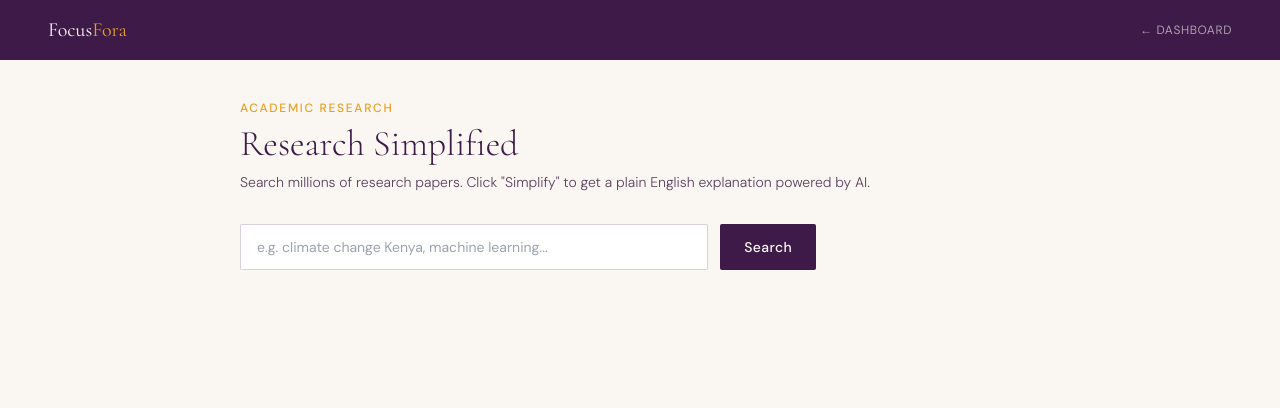
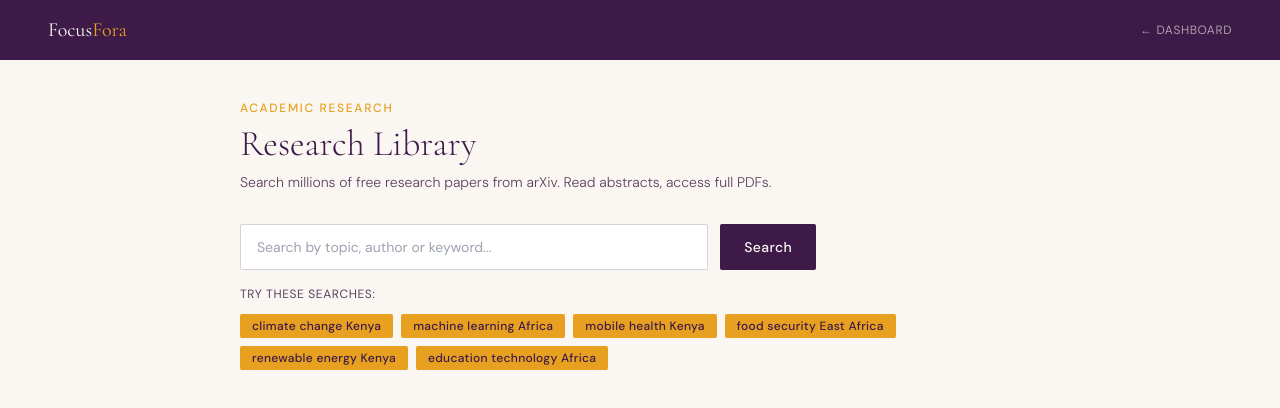
Before and after one commit to infoedira-ux/focusfora, a Next.js app: page /research in a window 1280 px wide. Shown: the top 408 px of the page. Built offline with nearby package versions, Linux system fonts and the light colour scheme.

Commit message:
feat: research page with full abstracts and PDF links

```diff
--- a/app/research/page.tsx
+++ b/app/research/page.tsx
@@ -6,13 +6,12 @@ export default function ResearchPage() {
   const [query, setQuery] = useState("");
   const [results, setResults] = useState<any[]>([]);
   const [searching, setSearching] = useState(false);
-  const [simplified, setSimplified] = useState<Record<string, string>>({});
-  const [simplifying, setSimplifying] = useState<Record<string, boolean>>({});
+  const [expanded, setExpanded] = useState<Record<string, boolean>>({});
 
   async function handleSearch() {
     if (!query.trim()) return;
     setSearching(true);
-    const res = await fetch(`https://export.arxiv.org/search/?query=${encodeURIComponent(query)}&start=0&max_results=10&searchtype=all`);
+    const res = await fetch(`https://export.arxiv.org/search/?query=${encodeURIComponent(query)}&start=0&max_results=12&searchtype=all`);
     const text = await res.text();
     const parser = new DOMParser();
     const xml = parser.parseFromString(text, "text/xml");
@@ -21,24 +20,15 @@ export default function ResearchPage() {
       id: e.querySelector("id")?.textContent,
       title: e.querySelector("title")?.textContent?.trim(),
       summary: e.querySelector("summary")?.textContent?.trim(),
-      authors: Array.from(e.querySelectorAll("author name")).map(a => a.textContent).join(", "),
+      authors: Array.from(e.querySelectorAll("author name")).map(a => a.textContent).slice(0, 3).join(", "),
       published: e.querySelector("published")?.textContent?.substring(0, 10),
+      link: e.querySelector("id")?.textContent,
     }));
     setResults(papers);
     setSearching(false);
   }
 
-  async function handleSimplify(paper: any) {
-    setSimplifying(p => ({ ...p, [paper.id]: true }));
-    const res = await fetch("/api/ai/simplify", {
-      method: "POST",
-      headers: { "Content-Type": "application/json" },
-      body: JSON.stringify({ content: paper.summary, title: paper.title }),
-    });
-    const data = await res.json();
-    setSimplified(p => ({ ...p, [paper.id]: data.result }));
-    setSimplifying(p => ({ ...p, [paper.id]: false }));
-  }
+  const suggestions = ["climate change Kenya", "machine learning Africa", "mobile health Kenya", "food security East Africa", "renewable energy Kenya", "education technology Africa"];
 
   return (
     <div className="min-h-screen bg-offwhite">
@@ -49,39 +39,67 @@ export default function ResearchPage() {
 
       <div className="px-6 md:px-12 py-10 max-w-4xl mx-auto">
         <p className="ff-section-eyebrow mb-2">Academic Research</p>
-        <h1 className="font-serif text-4xl text-aubergine font-light mb-2">Research Simplified</h1>
-        <p className="text-[#5A4060] text-sm font-light mb-8">Search millions of research papers. Click "Simplify" to get a plain English explanation powered by AI.</p>
+        <h1 className="font-serif text-4xl text-aubergine font-light mb-2">Research Library</h1>
+        <p className="text-[#5A4060] text-sm font-light mb-8">Search millions of free research papers from arXiv. Read abstracts, access full PDFs.</p>
 
-        <div className="flex gap-3 mb-10 max-w-xl">
+        <div className="flex gap-3 mb-4 max-w-xl">
           <input value={query} onChange={(e) => setQuery(e.target.value)}
             onKeyDown={(e) => e.key === "Enter" && handleSearch()}
-            placeholder="e.g. climate change Kenya, machine learning..."
+            placeholder="Search by topic, author or keyword..."
             className="flex-1 border border-aubergine/20 rounded-sm px-4 py-3 text-sm focus:outline-none focus:border-saffron bg-white" />
           <button onClick={handleSearch} disabled={searching} className="ff-btn-primary px-6 disabled:opacity-50">
-            {searching ? "..." : "Search"}
+            {searching ? "Searching..." : "Search"}
           </button>
         </div>
 
+        {results.length === 0 && (
+          <div className="mb-10">
+            <p className="text-xs text-[#5A4060] mb-3 uppercase tracking-wider">Try these searches:</p>
+            <div className="flex flex-wrap gap-2">
+              {suggestions.map(s => (
+                <button key={s} onClick={() => { setQuery(s); }}
+                  className="ff-tag-saffron cursor-pointer hover:bg-saffron transition-colors">
+                  {s}
+                </button>
+              ))}
+            </div>
+          </div>
+        )}
+
         <div className="space-y-4">
           {results.map((paper) => (
-            <div key={paper.id} className="bg-white p-6 rounded-sm border border-aubergine/[0.06]">
-              <h3 className="font-serif text-lg text-aubergine mb-1">{paper.title}</h3>
-              <p className="text-xs text-[#5A4060] mb-3">{paper.authors} · {paper.published}</p>
-              {simplified[paper.id] ? (
-                <div className="bg-saffron-pale p-4 rounded-sm mb-3">
-                  <p className="text-xs text-saffron font-medium uppercase tracking-wider mb-2">✦ AI Simplified</p>
-                  <p className="text-sm text-aubergine leading-relaxed">{simplified[paper.id]}</p>
-                </div>
-              ) : (
-                <p className="text-sm text-[#5A4060] leading-relaxed mb-3 line-clamp-3">{paper.summary}</p>
-              )}
-              <button onClick={() => handleSimplify(paper)} disabled={simplifying[paper.id]}
-                className="ff-btn-primary text-xs py-2 px-4 disabled:opacity-50">
-                {simplifying[paper.id] ? "Simplifying..." : "✦ Simplify with AI"}
-              </button>
+            <div key={paper.id} className="bg-white p-6 rounded-sm border border-aubergine/[0.06] hover:shadow-md transition-all">
+              <h3 className="font-serif text-lg text-aubergine mb-1 leading-tight">{paper.title}</h3>
+              <p className="text-xs text-saffron font-medium mb-1">{paper.authors}</p>
+              <p className="text-xs text-[#5A4060]/60 mb-3">Published: {paper.published}</p>
+
+              <p className={`text-sm text-[#5A4060] leading-relaxed ${expanded[paper.id!] ? "" : "line-clamp-3"}`}>
+                {paper.summary}
+              </p>
+
+              <div className="mt-4 flex gap-3 items-center">
+                <button onClick={() => setExpanded(p => ({ ...p, [paper.id!]: !p[paper.id!] }))}
+                  className="text-xs text-aubergine font-medium hover:text-saffron transition-colors">
+                  {expanded[paper.id!] ? "Show less ↑" : "Read full abstract ↓"}
+                </button>
+                <a href={paper.link?.replace("abs", "pdf")} target="_blank" rel="noopener noreferrer"
+                  className="ff-btn-primary text-xs py-2 px-4">
+                  View PDF →
+                </a>
+                <a href={paper.link!} target="_blank" rel="noopener noreferrer"
+                  className="ff-btn-secondary text-xs py-2 px-4">
+                  arXiv Page
+                </a>
+              </div>
             </div>
           ))}
         </div>
+
+        {results.length > 0 && (
+          <div className="mt-6 text-center">
+            <p className="text-xs text-[#5A4060]/50">Showing {results.length} results from arXiv · All papers are free to access</p>
+          </div>
+        )}
       </div>
     </div>
   );
```
